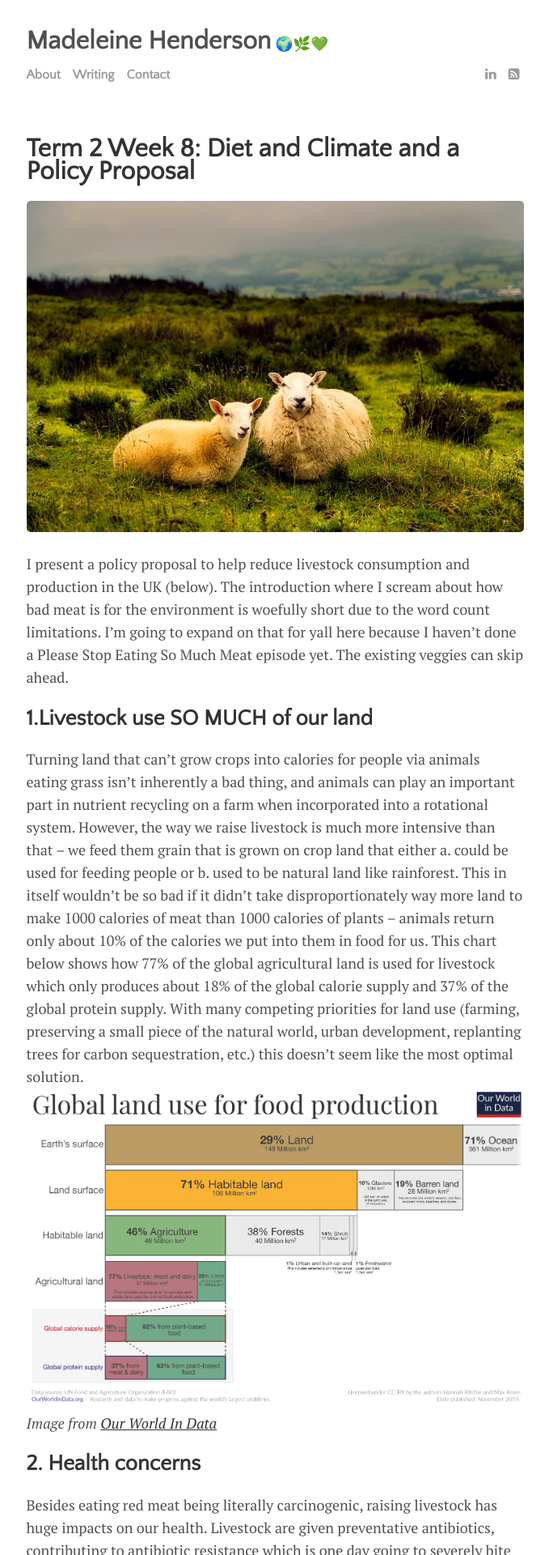
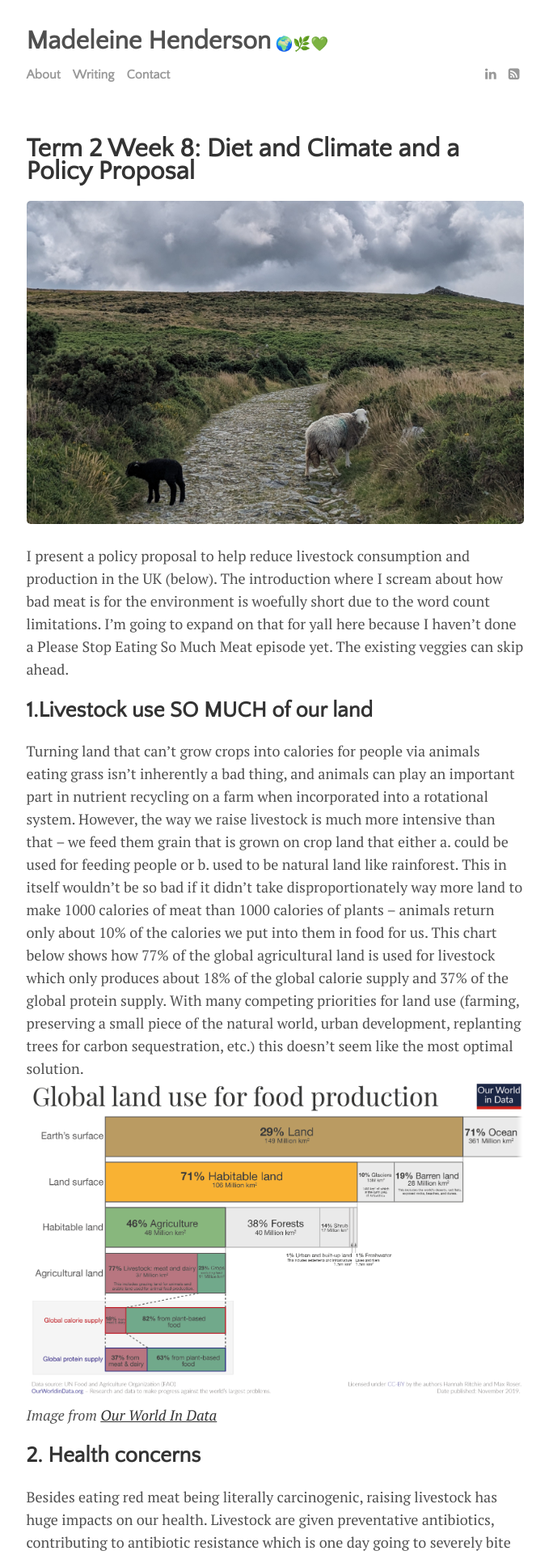
Before and after one commit to ml-henderson/ml-henderson.github.io, a Jekyll site: the page built from _posts/2023-03-30-livestock_policy.md, in a window 1280 px wide. Shown: the top 1920 px of the page at 81% size, without its empty margins (300-979 px from the left). Built offline with Jekyll 4.4.1, drawn with Linux system fonts in a browser that asks for light colours.

```diff
--- a/_posts/2023-03-30-livestock_policy.md
+++ b/_posts/2023-03-30-livestock_policy.md
@@ -4,7 +4,7 @@ title: "Term 2 Week 8: Diet and Climate and a Policy Proposal"
 author: "Madeleine Henderson"
 categories: journal
 tags: [policy, plant-based, agriculture]
-image: sheep_pexels.jpg
+image: sheep.jpg
 ---
 I present a policy proposal to help reduce livestock consumption and production in the UK (below). The introduction where I scream about how bad meat is for the environment is woefully short due to the word count limitations. I’m going to expand on that for yall here because I haven’t done a Please Stop Eating So Much Meat episode yet. The existing veggies can skip ahead.
 
```
Also changed, not shown: _posts/2023-03-20-blue_planet_brief.md (+1 -1 lines), menu/about.md (+1 -1 lines), assets/img/sheep.jpg (added).
